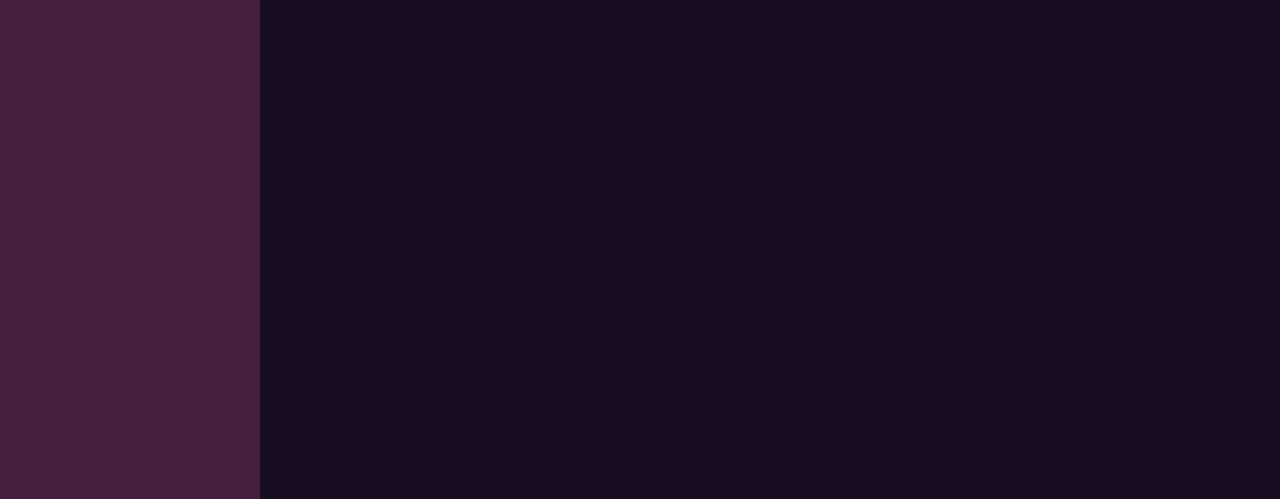
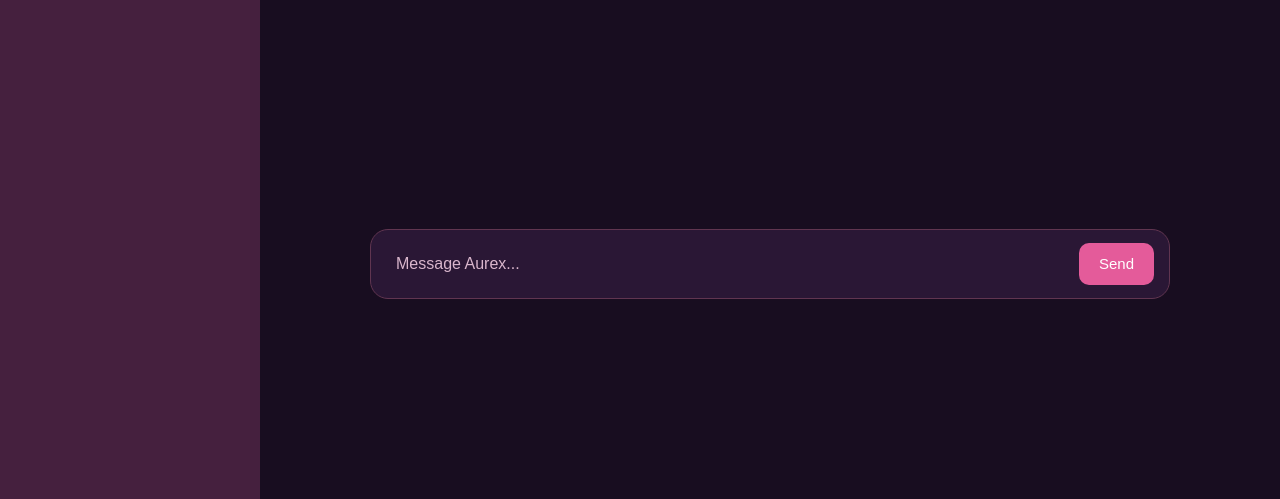
Before and after one commit to Pawani-cmb/ChatBot_Application, a plain HTML site: page index.html in a window 1280 px wide. Shown: the part 301-800 px from the top of the page. Drawn offline with nearby package versions, Linux system fonts and the light colour scheme; a web font is replaced by a local one.

Commit message:
style:change styling

```diff
--- a/index.html
+++ b/index.html
@@ -27,7 +27,7 @@
             </div>
 
             <button class="newChat-btn">
-              New Chat
+                New Chat
             </button>
 
             <div class="chat-history">
@@ -45,14 +45,6 @@
         <main class="main-chat">
             <div class="welcome-section">
 
-                <div class="chatInput-area">
-                    <div class="chatInput-box">
-
-                         <input type="text" placeholder="Message Aurex..." id="userInput">
-                          <button id="sendBtn">Send</button>
-                    </div>
-                </div>
-
                 <h1> Welcome To Aurex </h1>
                 <p>
                     How can I help you today?
@@ -61,6 +53,15 @@
             </div>
 
             <div class="chat-messages">
+            </div>
+
+            <div class="chatInput-area">
+
+                <div class="chatInput-box">
+                    <input type="text" placeholder="Message Aurex..." id="userInput">
+
+                    <button id="sendBtn">Send</button>
+                </div>
 
             </div>
 
--- a/style.css
+++ b/style.css
@@ -108,7 +108,54 @@ body{
     margin: 40px auto;
 }
 .chatInput-area{
+
     width: 100%;
     max-width: 800px;
-    margin: 40px auto;
+    margin: 300px auto 0;
 }
+.chatInput-box{
+
+    display: flex;
+    gap: 10px;
+    background-color: #2A1735;
+    border: 1px solid #603550;
+    color: #FFFFFF;
+    border-radius: 18px;
+    padding: 12px 15px;
+    align-items: center;
+}
+
+.chatInput-box input{
+    flex: 1;
+    background-color: transparent;
+    border: none;
+    outline: none;
+    color: #FFFFFF;
+    font-size: 16px;
+    padding: 10px;
+
+}
+.chatInput-box input::placeholder {
+    color: #D9B6CC;
+}
+.chatInput-box button {
+    background-color: #E45B9A;
+    color: #FFFFFF;
+    border: none;
+    border-radius: 10px;
+    padding: 10px 20px;
+    font-size: 15px;
+    cursor: pointer;
+    transition: 0.3s;
+}
+
+.chatInput-box button:hover {
+    background-color: #FFB4D5;
+    color: #180D20;
+}
+
+
+.chatInput-box:focus-within {
+    border-color: #FF69B4;
+    box-shadow: 0 0 12px rgba(255, 105, 180, 0.3);
+}
```
